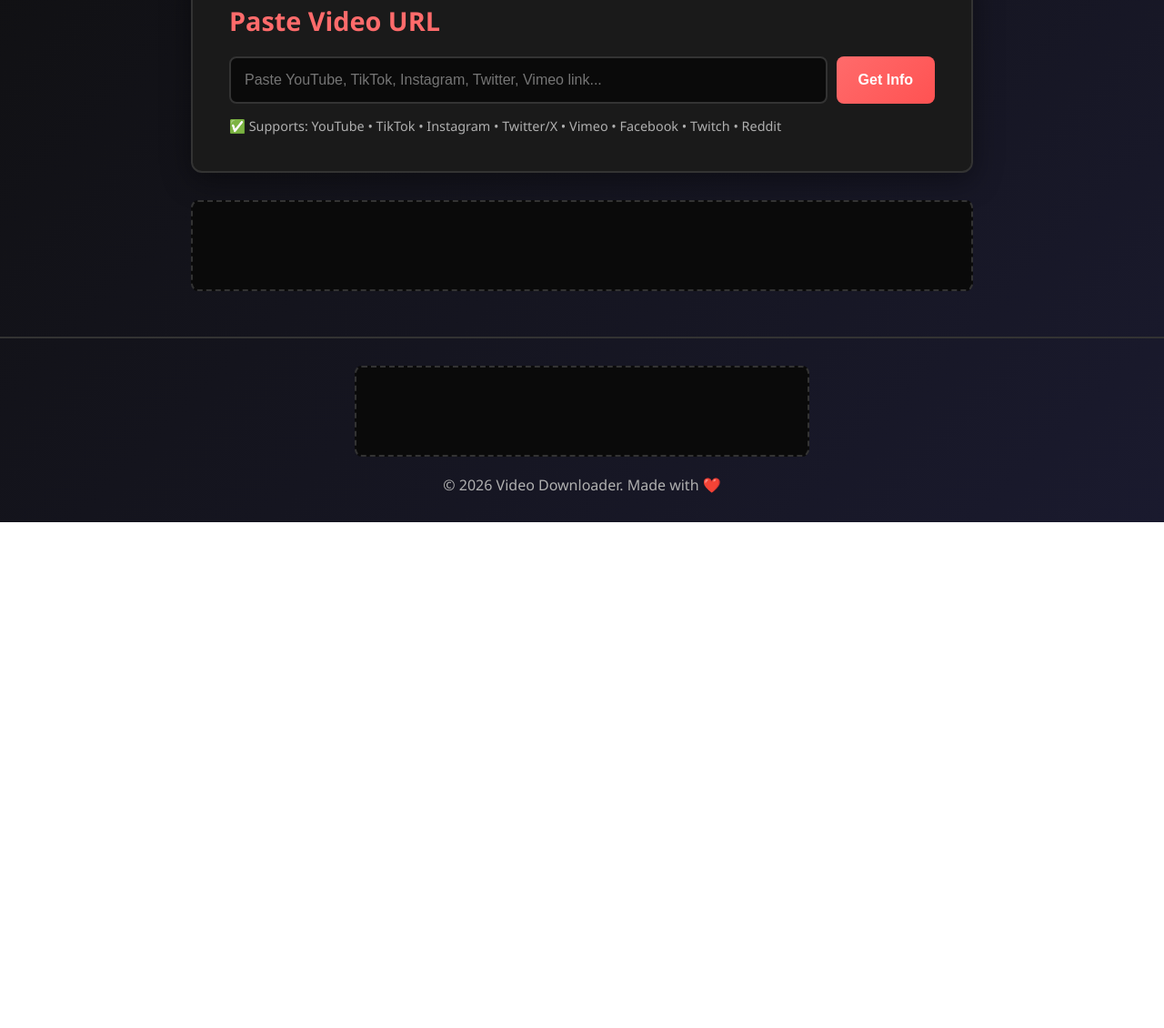
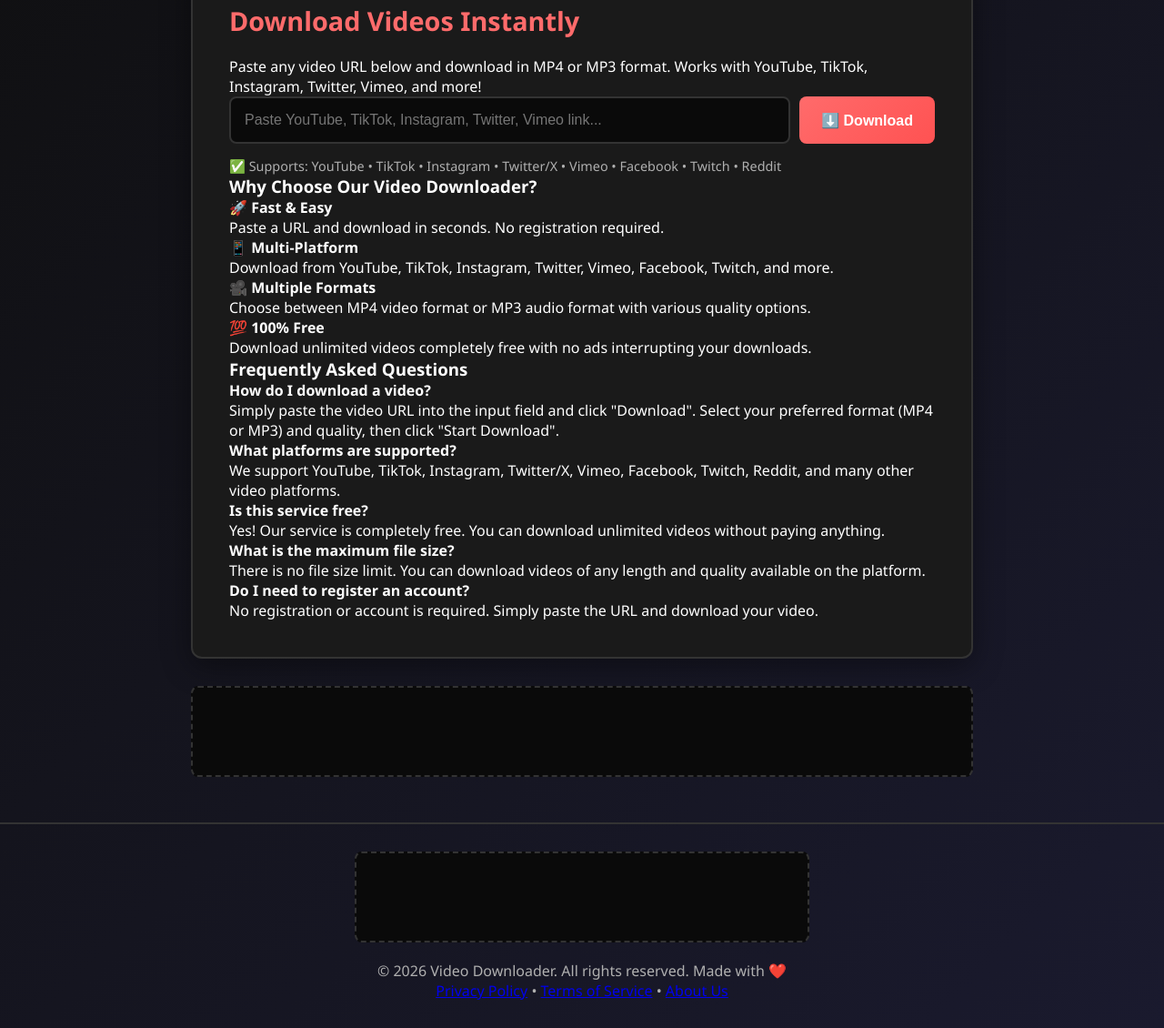
Before and after one commit to tallchis31-ui/video-downloader-, a website: page public/index.html in a window 1280 px wide. Shown: the part 330-1460 px from the top of the page at 91% size. Before the commit the page ends 904 px from the top, so only its background shows below. Drawn offline with Linux system fonts and the light colour scheme.

Commit message:
Fix: Change "Get Info" to "Download", add content for Google AdSense approval

```diff
--- a/public/index.html
+++ b/public/index.html
@@ -12,7 +12,7 @@
     <nav class="navbar">
         <div class="container">
             <h1 class="logo">🎬 Video Downloader</h1>
-            <p class="tagline">Download videos from any platform</p>
+            <p class="tagline">Download videos from any platform instantly</p>
         </div>
     </nav>
 
@@ -34,7 +34,8 @@
         <!-- Main Section -->
         <section class="main-section">
             <div class="input-section">
-                <h2>Paste Video URL</h2>
+                <h2>Download Videos Instantly</h2>
+                <p class="section-description">Paste any video URL below and download in MP4 or MP3 format. Works with YouTube, TikTok, Instagram, Twitter, Vimeo, and more!</p>
                 <div class="input-group">
                     <input
                         type="text"
@@ -43,7 +44,7 @@
                         class="input-field"
                     >
                     <button class="btn btn-primary" onclick="fetchVideoInfo()">
-                        <span id="fetchBtn">Get Info</span>
+                        <span id="fetchBtn">⬇️ Download</span>
                         <span id="fetchLoader" class="hidden">Loading...</span>
                     </button>
                 </div>
@@ -88,18 +89,19 @@
                     </div>
 
                     <button class="btn btn-success" onclick="downloadVideo()">
-                        <span id="downloadBtn">⬇️ Download Now</span>
+                        <span id="downloadBtn">⬇️ Start Download</span>
                         <span id="downloadLoader" class="hidden">Processing...</span>
                     </button>
                 </div>
 
                 <!-- Download Tips -->
                 <div class="tips-box">
-                    <h4>💡 Tips:</h4>
+                    <h4>💡 Download Tips:</h4>
                     <ul>
-                        <li>For MP3: Audio will be extracted at 192kbps quality</li>
-                        <li>For MP4: Select your preferred video quality</li>
-                        <li>File will download directly to your device</li>
+                        <li><strong>MP3 Format:</strong> Audio will be extracted at 192kbps quality, perfect for music and podcasts</li>
+                        <li><strong>MP4 Format:</strong> Select your preferred video quality from 1080p down to 360p</li>
+                        <li><strong>File Size:</strong> Check the file size before downloading to ensure you have enough storage</li>
+                        <li><strong>Direct Download:</strong> Files download directly to your device without compression</li>
                     </ul>
                 </div>
             </div>
@@ -107,6 +109,54 @@
             <!-- Error Message -->
             <div id="errorMessage" class="error-message hidden"></div>
             <div id="successMessage" class="success-message hidden"></div>
+
+            <!-- Features Section -->
+            <div class="features-section">
+                <h3>Why Choose Our Video Downloader?</h3>
+                <div class="features-grid">
+                    <div class="feature-card">
+                        <h4>🚀 Fast & Easy</h4>
+                        <p>Paste a URL and download in seconds. No registration required.</p>
+                    </div>
+                    <div class="feature-card">
+                        <h4>📱 Multi-Platform</h4>
+                        <p>Download from YouTube, TikTok, Instagram, Twitter, Vimeo, Facebook, Twitch, and more.</p>
+                    </div>
+                    <div class="feature-card">
+                        <h4>🎥 Multiple Formats</h4>
+                        <p>Choose between MP4 video format or MP3 audio format with various quality options.</p>
+                    </div>
+                    <div class="feature-card">
+                        <h4>💯 100% Free</h4>
+                        <p>Download unlimited videos completely free with no ads interrupting your downloads.</p>
+                    </div>
+                </div>
+            </div>
+
+            <!-- FAQ Section -->
+            <div class="faq-section">
+                <h3>Frequently Asked Questions</h3>
+                <div class="faq-item">
+                    <h4>How do I download a video?</h4>
+                    <p>Simply paste the video URL into the input field and click "Download". Select your preferred format (MP4 or MP3) and quality, then click "Start Download".</p>
+                </div>
+                <div class="faq-item">
+                    <h4>What platforms are supported?</h4>
+                    <p>We support YouTube, TikTok, Instagram, Twitter/X, Vimeo, Facebook, Twitch, Reddit, and many other video platforms.</p>
+                </div>
+                <div class="faq-item">
+                    <h4>Is this service free?</h4>
+                    <p>Yes! Our service is completely free. You can download unlimited videos without paying anything.</p>
+                </div>
+                <div class="faq-item">
+                    <h4>What is the maximum file size?</h4>
+                    <p>There is no file size limit. You can download videos of any length and quality available on the platform.</p>
+                </div>
+                <div class="faq-item">
+                    <h4>Do I need to register an account?</h4>
+                    <p>No registration or account is required. Simply paste the URL and download your video.</p>
+                </div>
+            </div>
         </section>
 
         <!-- Side Ad Space -->
@@ -138,7 +188,14 @@
                  (adsbygoogle = window.adsbygoogle || []).push({});
             </script>
         </div>
-        <p>&copy; 2026 Video Downloader. Made with ❤️</p>
+        <div class="footer-content">
+            <p>&copy; 2026 Video Downloader. All rights reserved. Made with ❤️</p>
+            <div class="footer-links">
+                <a href="privacy.html">Privacy Policy</a> •
+                <a href="terms.html">Terms of Service</a> •
+                <a href="about.html">About Us</a>
+            </div>
+        </div>
     </footer>
 
     <script src="script.js"></script>
```
